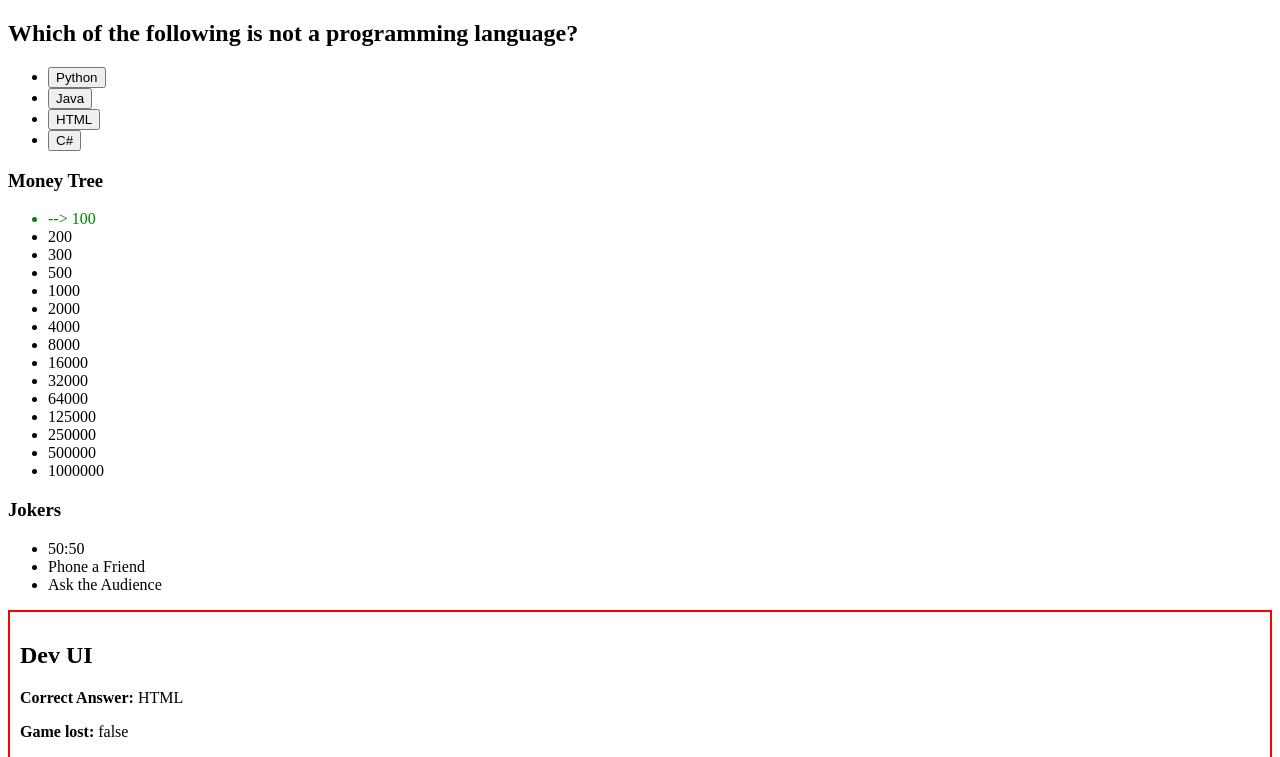
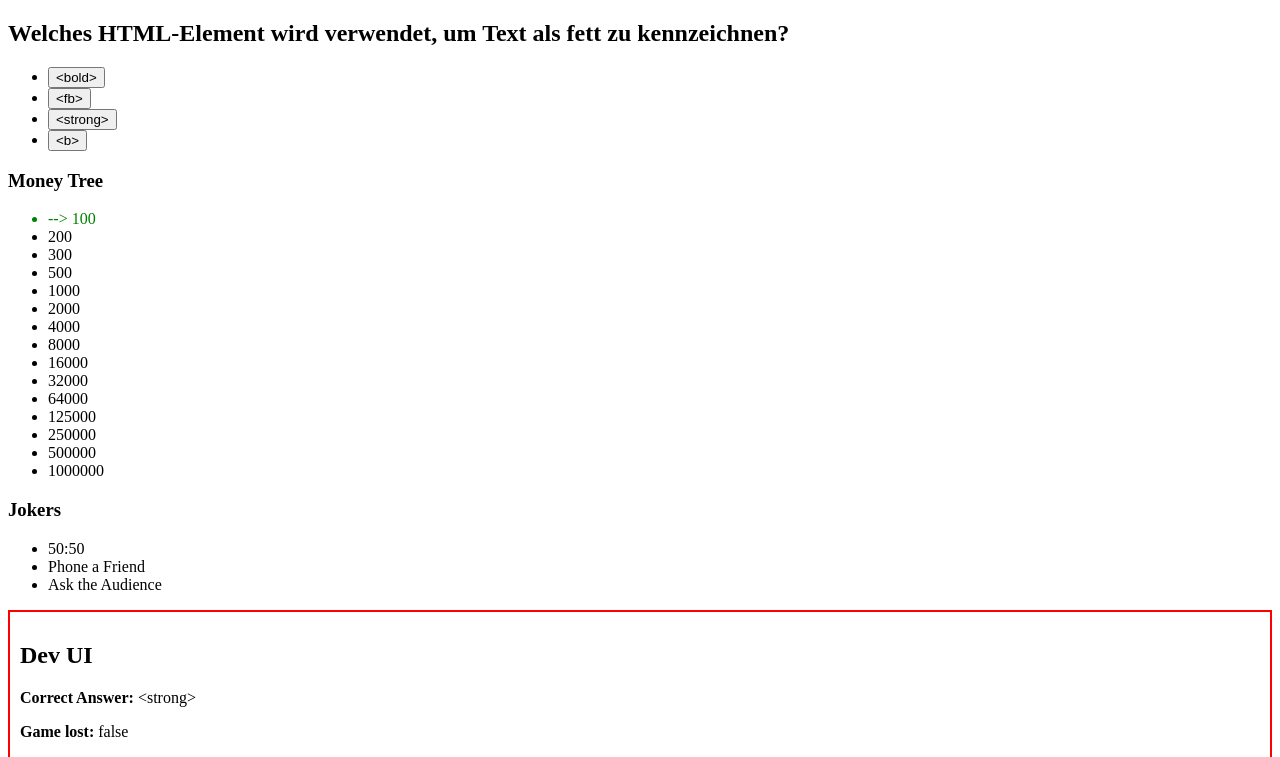
Before and after one commit to mijo-design/wer-wird-millionaer-react, a React (Create React App) app: page / in a window 1280 px wide. Shown: the top 757 px of the page. Built offline with nearby package versions, Linux system fonts and the light colour scheme.

Commit message:
feat: add first question set

```diff
--- a/src/components/GameContext.tsx
+++ b/src/components/GameContext.tsx
@@ -1,4 +1,5 @@
 import React, { ReactNode, createContext, useContext, useReducer } from "react";
+import { questions } from "../questions/react";
 
 interface Question {
   question: string;
@@ -22,38 +23,7 @@ interface Action {
 
 export const initialState: State = {
   currentLevel: 0,
-  questions: [
-    {
-      question: "Which of the following is not a programming language?",
-      options: ["Python", "Java", "HTML", "C#"],
-      correctOption: 2, // HTML is not a programming language
-    },
-    {
-      question: "Which planet is known as the Red Planet?",
-      options: ["Earth", "Mars", "Jupiter", "Saturn"],
-      correctOption: 1, // Mars is the Red Planet
-    },
-    {
-      question: "Who wrote 'To be, or not to be'?",
-      options: [
-        "Charles Dickens",
-        "Jane Austen",
-        "William Shakespeare",
-        "Homer",
-      ],
-      correctOption: 2, // William Shakespeare wrote this line
-    },
-    {
-      question: "Which element has the chemical symbol 'O'?",
-      options: ["Osmium", "Oxygen", "Omnium", "Opium"],
-      correctOption: 1, // Oxygen has the chemical symbol 'O'
-    },
-    {
-      question: "What is the capital of France?",
-      options: ["Berlin", "Madrid", "Paris", "Lisbon"],
-      correctOption: 2, // Paris is the capital of France
-    },
-  ],
+  questions: questions,
   usedJokers: [],
   gameMode: "sicherheitsvariante",
   isGameOver: false,
--- /dev/null
+++ b/src/questions/react.ts
@@ -0,0 +1,110 @@
+export const questions = [
+  {
+    question:
+      "Welches HTML-Element wird verwendet, um Text als fett zu kennzeichnen?",
+    options: ["<bold>", "<fb>", "<strong>", "<b>"],
+    correctOption: 2, // <strong>
+  },
+  {
+    question: "Was ist der Standardport für HTTP?",
+    options: ["80", "8080", "443", "23"],
+    correctOption: 0, // 80
+  },
+  {
+    question: "Welche Methode ändert den aktuellen Zustand in React?",
+    options: ["setState()", "changeState()", "alterState()", "modifyState()"],
+    correctOption: 0, // setState()
+  },
+  {
+    question: "Wie fängt man in JavaScript einen Fehler ab?",
+    options: ["try / catch", "try / error", "error / try", "error / catch"],
+    correctOption: 0, // try / catch
+  },
+  {
+    question:
+      "Wie kann man in React eine Komponente von einer anderen Komponente verwenden?",
+    options: ["Import", "Export", "Use", "Include"],
+    correctOption: 0, // Import
+  },
+  {
+    question:
+      "Was wird im Redux-Fluss als einzige Quelle der Wahrheit betrachtet?",
+    options: ["Component", "Reducer", "Store", "Action"],
+    correctOption: 2, // Store
+  },
+  {
+    question:
+      "Welche der folgenden Methoden ist ein Lebenszyklus-Hook in React?",
+    options: [
+      "componentWillMount()",
+      "componentDidMount()",
+      "componentRendered()",
+      "componentWillRender()",
+    ],
+    correctOption: 1, // componentDidMount()
+  },
+  {
+    question: "Wofür steht die Abkürzung CSS?",
+    options: [
+      "Cascading Style Sheet",
+      "Computing Style Sheet",
+      "Concise Style Sheet",
+      "Comprehensive Style Sheet",
+    ],
+    correctOption: 0, // Cascading Style Sheet
+  },
+  {
+    question:
+      "Wie nennt man eine Funktion, die eine Funktion zurückgibt, in JavaScript?",
+    options: [
+      "Higher-Order Function",
+      "Callback Function",
+      "Nested Function",
+      "Pure Function",
+    ],
+    correctOption: 0, // Higher-Order Function
+  },
+  {
+    question:
+      "Wie können Sie den aktuellen Zustand und Lebenszyklusmethoden in einer Funktionskomponente in React verwenden?",
+    options: [
+      "Hooks",
+      "Render Props",
+      "Higher Order Components",
+      "Lifecycle Methods",
+    ],
+    correctOption: 0, // Hooks
+  },
+  {
+    question: "Welcher HTTP-Statuscode wird für 'Nicht gefunden' verwendet?",
+    options: ["404", "500", "401", "403"],
+    correctOption: 0, // 404
+  },
+  {
+    question: "Wofür steht JSX?",
+    options: [
+      "JavaScript XML",
+      "JavaScript Xtreme",
+      "Java Secure Extension",
+      "JavaScript Xeroxing",
+    ],
+    correctOption: 0, // JavaScript XML
+  },
+  {
+    question:
+      "Wie führen Sie einen Seitenneuladen in React ohne Verwendung von window.location.reload() durch?",
+    options: ["useHistory", "useReload", "useRefresh", "useRestart"],
+    correctOption: 0, // useHistory
+  },
+  {
+    question:
+      "Welche Methode wird zum Anhängen eines Kind-Elements in JSX NICHT verwendet?",
+    options: ["append()", "map()", "{...props}", "concat()"],
+    correctOption: 3, // concat()
+  },
+  {
+    question: "Welches ist kein Falsy-Wert in JavaScript?",
+    options: ["0", '"0"', "false", "null"],
+    correctOption: 1, // "0"
+  },
+];
```
